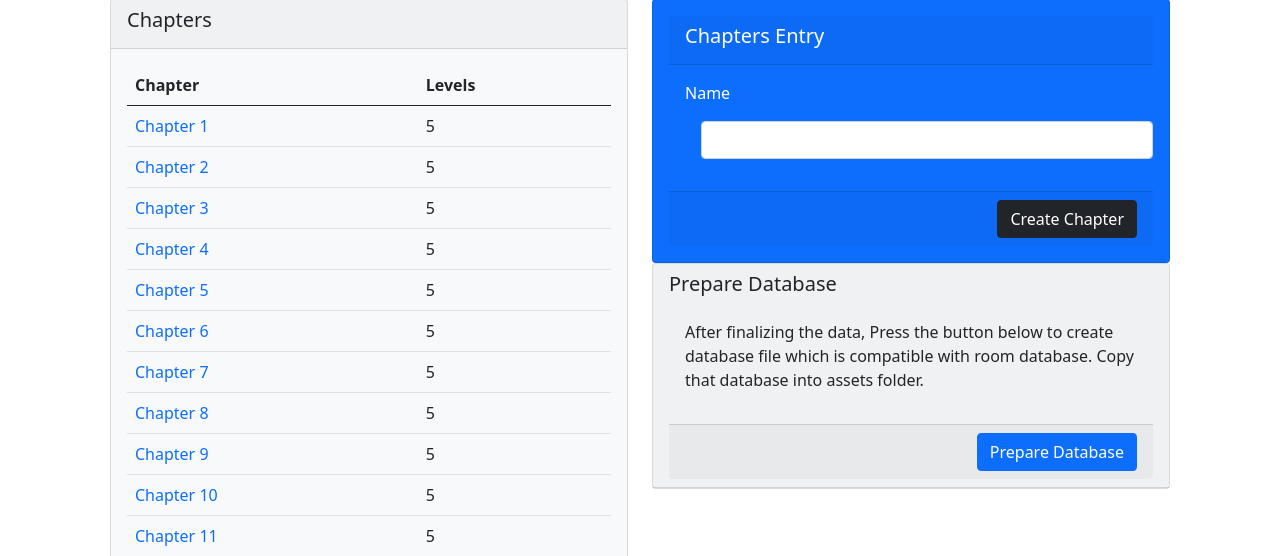
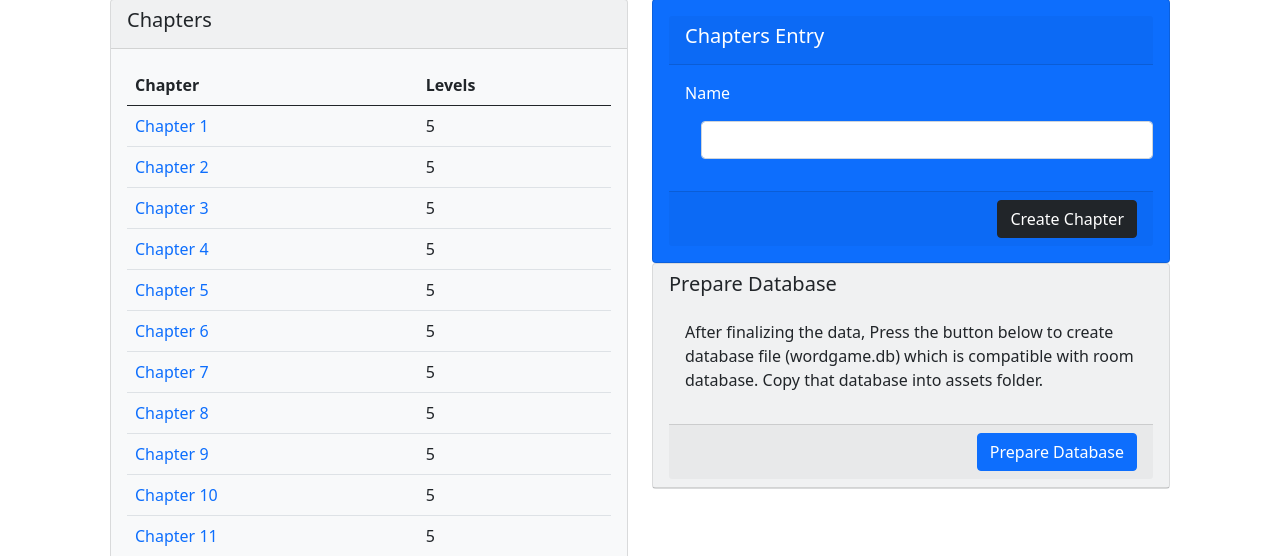
Before and after one commit to farimarwat/word-connect-database-populator, a Django app: page /chapters/ in a window 1280 px wide. Shown: the part 17-573 px from the top of the page. Run offline with Django 4.2, Linux system fonts and the light colour scheme; data comes from the database, SQL or seed files in the repository; some libraries are stand-ins or nearby versions.

Commit message:
minor changes

```diff
--- a/templates/chapters.html
+++ b/templates/chapters.html
@@ -81,7 +81,7 @@
                     <h5 class="card-title">Prepare Database</h5>
                     <div class="card-body">
                         <p>After finalizing the data, Press the button below to create
-                        database file which is compatible with room database. Copy that database into assets folder.
+                        database file (wordgame.db) which is compatible with room database. Copy that database into assets folder.
                         </p>
                     </div>
                     <div class="card-footer d-flex justify-content-end">
```
